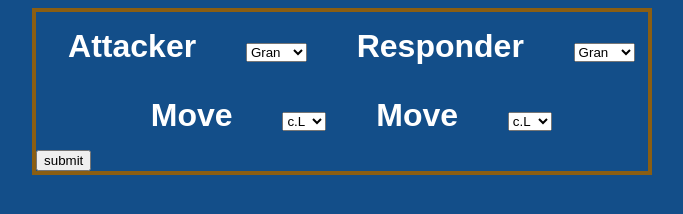
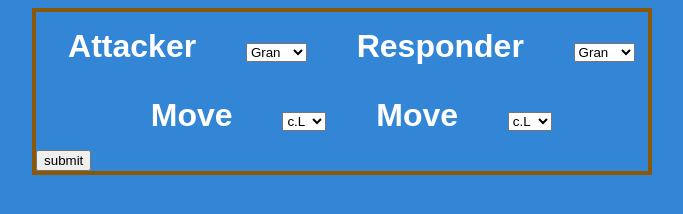
Before and after one commit to aramis-matos/SkyboundDB, a plain HTML site: page design_update_2.0/index.html in a window 1280 px wide. Shown: the whole page, without its empty margins (298-981 px from the left). Drawn offline with Linux system fonts and the light colour scheme.

Commit message:
changed colors for css

```diff
--- a/design_update_2.0/main.css
+++ b/design_update_2.0/main.css
@@ -1,5 +1,5 @@
 body {
-    background-color: #134E89;
+    background-color: #3385D6;
     color: white;
     font-family: fantasy;
     text-align: left;
@@ -12,7 +12,7 @@ body {
 }
 
 .options-wrapper {
-    border: 0.3em solid #8A5E13;
+    border: 0.3em solid #8A5806;
     width: fit-content;
     /* display: grid; */
     margin: auto;
```
